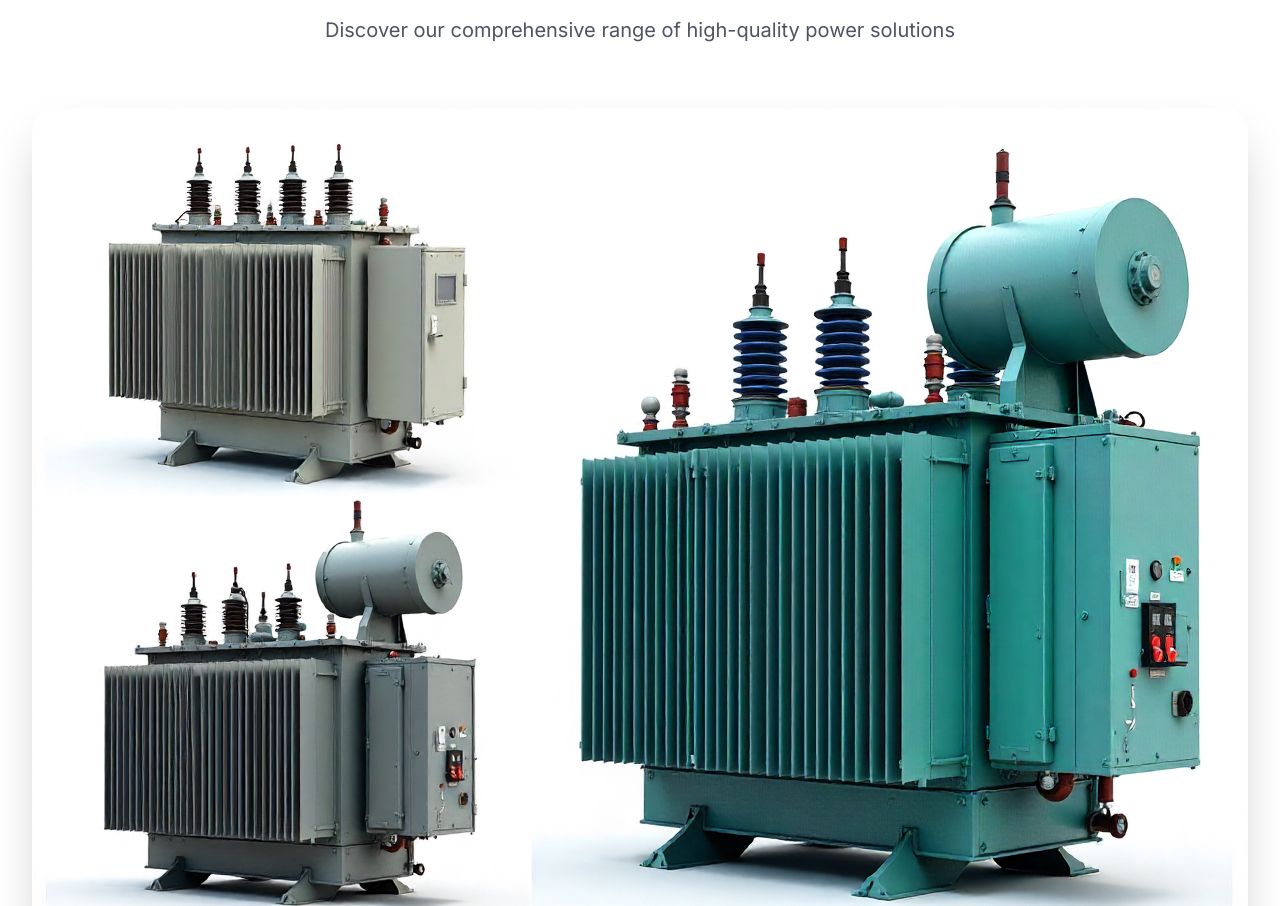
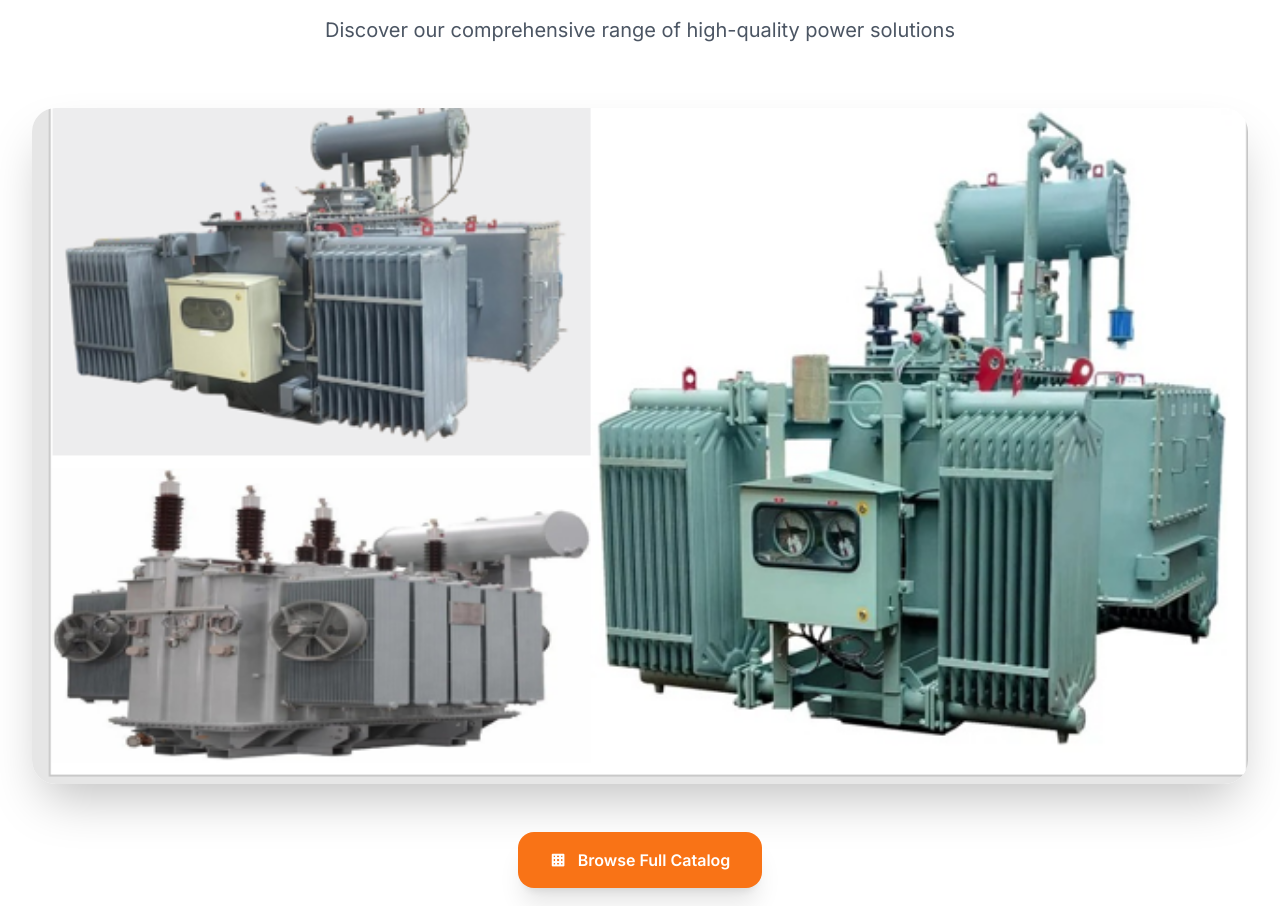
Before and after one commit to Allevandrose/mahahshakhti, a website: page index.html in a window 1280 px wide. Shown: the part 952-1858 px from the top of the page. Drawn offline with nearby package versions, Linux system fonts and the light colour scheme.

Commit message:
updated home page images

```diff
--- a/index.html
+++ b/index.html
@@ -277,7 +277,7 @@
             class="overflow-hidden rounded-3xl shadow-2xl scale-hover orange-glow"
           >
             <img
-              src="src/images/tri-sale.png"
+              src="src/images/desn.PNG"
               alt="Range of power transformers with pricing tags and model names"
               class="w-full h-auto"
             />
```
Also changed, not shown: src/images/desn.PNG (added).
